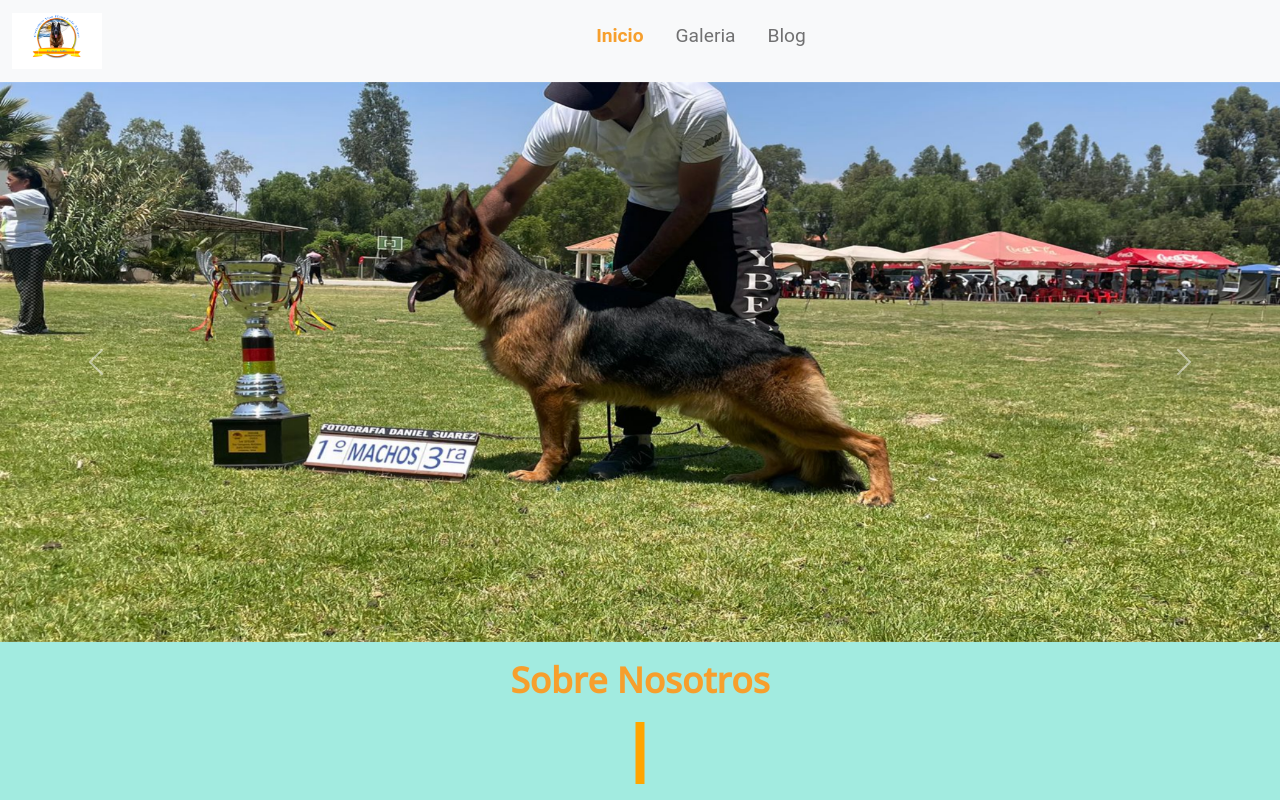
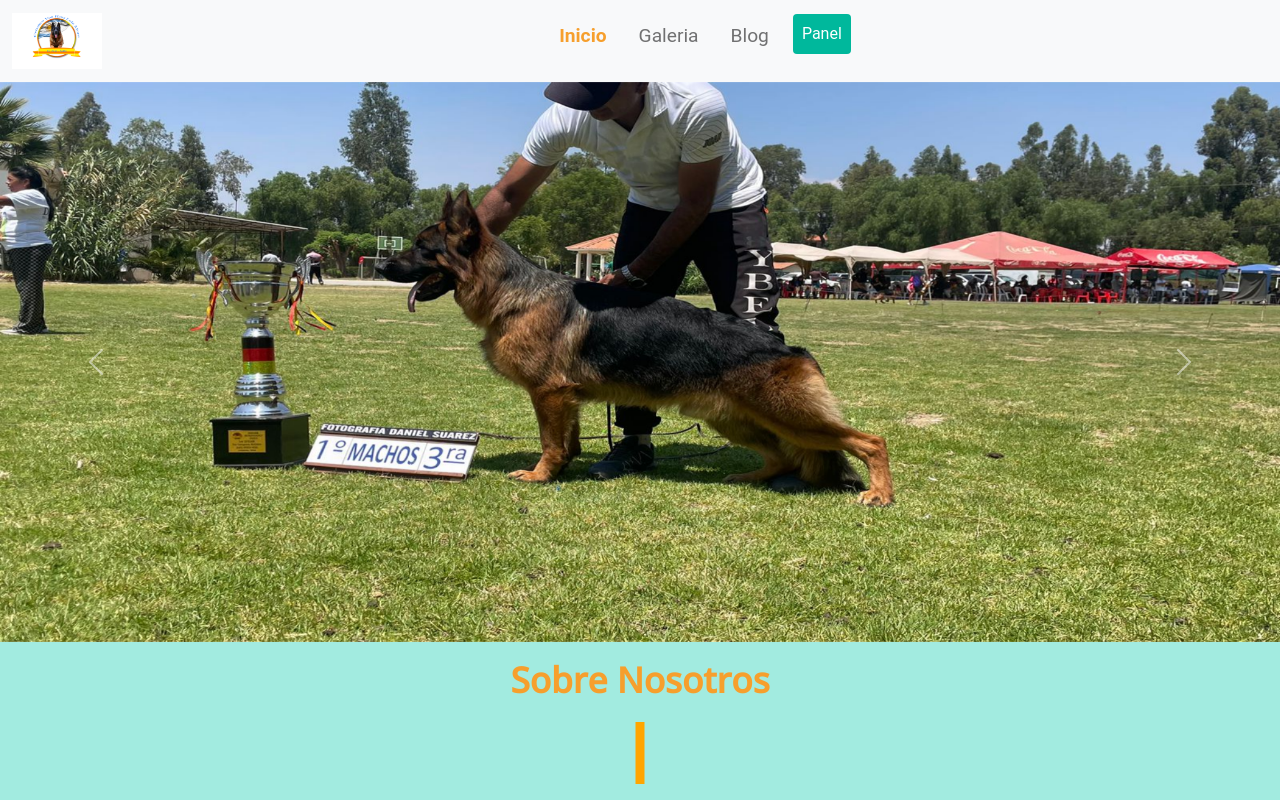
Before and after one commit to gonzalo991/von-haus-frontend, a React (Vite) app in the folder von-haus-app/: page / in a window 1280 px wide. Shown: the top 800 px of the page. Built offline with nearby package versions, Linux system fonts and the light colour scheme; no server answers; sample sign-in values are in the browser's storage; a web font is replaced by a local one.

Commit message:
pequeñas modificaciones al logear

```diff
--- a/von-haus-app/src/components/fragments/LoggedIn.tsx
+++ b/von-haus-app/src/components/fragments/LoggedIn.tsx
@@ -39,6 +39,9 @@ const LoggedIn: React.FC = () => {
         localStorage.clear();
         navigate("/");
         alert("¡Cerraste Sesión!");
+        setTimeout(() => {
+            window.location.reload();
+        }, 2000);
     }
 
     return (
--- a/von-haus-app/src/components/fragments/Login.tsx
+++ b/von-haus-app/src/components/fragments/Login.tsx
@@ -55,6 +55,11 @@ const Login: React.FC = () => {
                     setLogin(true);
                     navigate('/admin');  // Navegamos al panel de administrador
                     setIsOpen(false); // Cerramos el modal
+
+                    setTimeout(() => {
+                        window.location.reload();
+                    }, 2000);
+
                 } else {
                     console.error('No se encontró el token o el nombre de usuario en la respuesta.');
                 }
--- a/von-haus-app/src/components/layout/Header.tsx
+++ b/von-haus-app/src/components/layout/Header.tsx
@@ -1,4 +1,4 @@
-import React, { useContext, useState } from 'react';
+import React, { useEffect, useState } from 'react';
 import logo from '../img/logovonhaus.png';
 import { Link } from 'react-router-dom';
 import LoggedIn from '../fragments/LoggedIn';
@@ -7,7 +7,13 @@ import { LoginContext } from '../contexts/LoginContext';
 
 const Header: React.FC = () => {
     const [activeLink, setActiveLink] = useState('Inicio'); // Inicialmente establece "Inicio" como activo
-    const [login, setLogin] = useContext(LoginContext)!;
+    const [isLogin, setIsLogin] = useState<boolean>(false);
+
+    useEffect(() => {
+        const token = localStorage.getItem('token');
+        if (token)
+            setIsLogin(true);
+    }, [])
 
     const handleLinkClick = (linkName: any) => {
         setActiveLink(linkName);
@@ -51,6 +57,20 @@ const Header: React.FC = () => {
                                 Blog
                             </Link>
                         </li>
+                        {
+                            isLogin ?
+                                <li className={`nav-item ${activeLink === 'Panel' ? 'active' : ''}`}>
+                                    <Link
+                                        className="nav-link button is-active is-hoverable is-primary"
+                                        to="/admin"
+                                        onClick={() => handleLinkClick('Blog')}
+                                    >
+                                        Panel
+                                    </Link>
+                                </li>
+                                :
+                                <p></p>
+                        }
                     </ul>
                     <LoggedIn />
                 </div>
```
